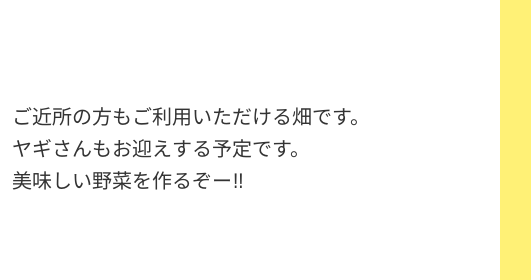
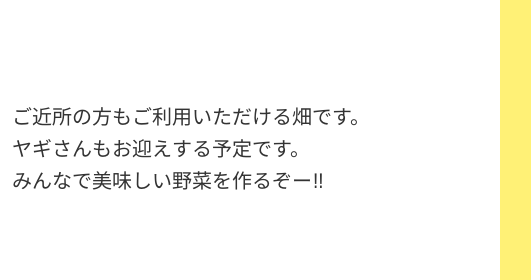
Before and after one commit to tonegraphics/good-day-service, a Gatsby site: page / in a window 1280 px wide. Shown: the part 2070-2350 px from the top of the page, 636-1167 px from the left. Built offline with nearby package versions, Linux system fonts and the light colour scheme; Gatsby itself is replaced by a stand-in of ours.

Commit message:
fix text

```diff
--- a/src/components/TopCardList.js
+++ b/src/components/TopCardList.js
@@ -17,7 +17,7 @@ const cardContents = [
   {
     title: 'ともいきファーム',
     text:
-      'ご近所の方もご利用いただける畑です。\nヤギさんもお迎えする予定です。\n美味しい野菜を作るぞー!!',
+      'ご近所の方もご利用いただける畑です。\nヤギさんもお迎えする予定です。\nみんなで美味しい野菜を作るぞー!!',
     imageSrc: 'farm.jpg',
   },
 ]
```
